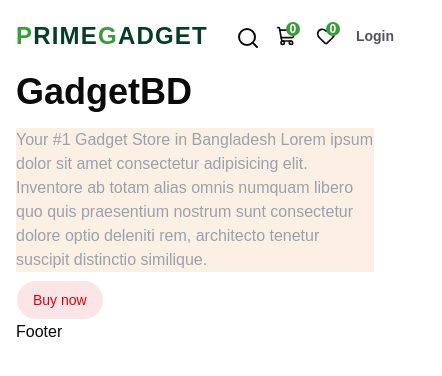
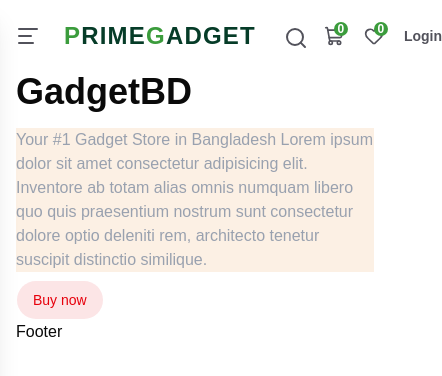
Before and after one commit to mustafijul/PrimeGadget, a Next.js app: page / in a window 390 px wide. Shown: the top 376 px of the page, 442 px wide, since content can reach past the window. Built offline with nearby package versions, Linux system fonts and the light colour scheme.

Commit message:
navbar sidemenu design completed

```diff
--- a/components/Container.tsx
+++ b/components/Container.tsx
@@ -8,5 +8,5 @@ export default function Container({
   children: React.ReactNode;
   className?: string;
 }) {
-  return <div className={cn("max-w-6xl px-4 mx-auto", className)}>{children}</div>;
+  return <div className={cn("max-w-7xl px-4 mx-auto", className)}>{children}</div>;
 }
--- a/components/HeaderMenu.tsx
+++ b/components/HeaderMenu.tsx
@@ -9,7 +9,7 @@ export default function HeaderMenu() {
     const pathname = usePathname();
     // console.log(pathname)
   return (
-    <div className='hidden md:inline-flex gap-7 w-1/3 capitalize font-semibold text-lightColor items-center'>
+    <div className='hidden md:inline-flex gap-7 flex items-center capitalize font-semibold text-lightColor'>
         {
             headerData?.map((item) =>(
                 <Link key={item?.title} href={item?.href} className={`hover:text-shop_light_green hoverEffect group relative ${pathname === item.href && "text-shop_light_green"}`}>
--- /dev/null
+++ b/components/Mobilemenu.tsx
@@ -0,0 +1,21 @@
+"use client";
+import { AlignLeft } from "lucide-react";
+import React, { useState } from "react";
+import SideMenu from "./SideMenu";
+
+export default function Mobilemenu() {
+  const [isSidebarOpen, setIsSidebarOpen] = useState(false);
+  return (
+    <>
+      <button onClick={() => setIsSidebarOpen(!isSidebarOpen)}>
+        <AlignLeft className="hover:text-shop_dark_green cursor-pointer hoverEffect md:hidden"></AlignLeft>
+      </button>
+      <div className="md:hidden">
+        <SideMenu
+          isOpen = {isSidebarOpen}
+          onClose = {() => setIsSidebarOpen(false)}
+        ></SideMenu>
+      </div>
+    </>
+  );
+}
--- a/components/Navbar.tsx
+++ b/components/Navbar.tsx
@@ -1,22 +1,28 @@
-import React from 'react'
-import Container from './Container'
-import Logo from './Logo'
-import HeaderMenu from './HeaderMenu'
-import Searchbar from './Searchbar'
-import Carticon from './Carticon'
-import Favouriteicon from './Favouriteicon'
-import Signin from './Signin'
+import React from "react";
+import Container from "./Container";
+import Logo from "./Logo";
+import HeaderMenu from "./HeaderMenu";
+import Searchbar from "./Searchbar";
+import Carticon from "./Carticon";
+import Favouriteicon from "./Favouriteicon";
+import Signin from "./Signin";
+import Mobilemenu from "./Mobilemenu";
 
 export default function Navbar() {
   return (
-    <div className='bg-white py-5'>
-      <Container className=' flex gap-7 justify-between'>
+    <div className="bg-white py-5">
+      <Container className=" flex gap-7 justify-between text-lightColor">
         {/* logo */}
-        <Logo></Logo>
+        <div className="flex items-center justify-center gap-3 md:gap-0 ">
+          <Mobilemenu ></Mobilemenu>
+          <Logo ></Logo>
+        </div>
+
         {/* navlinks */}
         <HeaderMenu></HeaderMenu>
+
         {/* buttons */}
-        <div className='w-auto md:w-1/3 flex gap-5 items-center justify-end'>
+        <div className="w-auto md:w-1/3 flex gap-5 items-center justify-end">
           <Searchbar></Searchbar>
           <Carticon></Carticon>
           <Favouriteicon></Favouriteicon>
@@ -24,5 +30,5 @@ export default function Navbar() {
         </div>
       </Container>
     </div>
-  )
+  );
 }
--- /dev/null
+++ b/components/SideMenu.tsx
@@ -0,0 +1,55 @@
+import { X } from 'lucide-react';
+import Link from 'next/link';
+import React, { FC } from 'react'
+import Logo from './Logo';
+import { headerData } from '@/constants/data';
+
+interface SideMenuProps {
+  isOpen: boolean;
+  onClose: () => void;
+}
+
+const SideMenu: FC<SideMenuProps> = ({ isOpen, onClose }) => {
+  return (
+    <>
+      {/* Backdrop if we click outside sidebar will close*/}
+      <div
+        className={`fixed inset-0 bg-black/50 z-40 transition-opacity duration-300 ${
+          isOpen ? "opacity-100 pointer-events-auto" : "opacity-0 pointer-events-none"
+        }`}
+        onClick={onClose}  // Close when clicking backdrop
+      />
+
+      {/* Side Menu */}
+      <div
+        className={`fixed top-0 left-0 h-full w-64 bg-black text-white shadow-xl z-50 transition-transform duration-300 ${
+          isOpen ? "translate-x-0" : "-translate-x-full"
+        }`}
+      >
+        <div className="p-2">
+          <Logo className='text-white text-xl'></Logo>
+          <button
+            onClick={onClose}
+            className="fixed top-0 right-0 mb-4 p-2 hover:text-shop_dark_green cursor-pointer rounded hoverEffect"
+          >
+            <X></X>
+          </button>
+          <div className="mt-4">
+            {/* Your menu items here */}
+            <nav className="flex flex-col gap-4 tracking-wide font-semibold">
+              {
+                headerData.map(item =>
+                  <Link className='hover:text-shop_light_green hoverEffect' key={item.title} href={item.href}>
+                    {item?.title}
+                  </Link>
+                )
+              }
+            </nav>
+          </div>
+        </div>
+      </div>
+    </>
+  )
+}
+
+export default SideMenu
```
